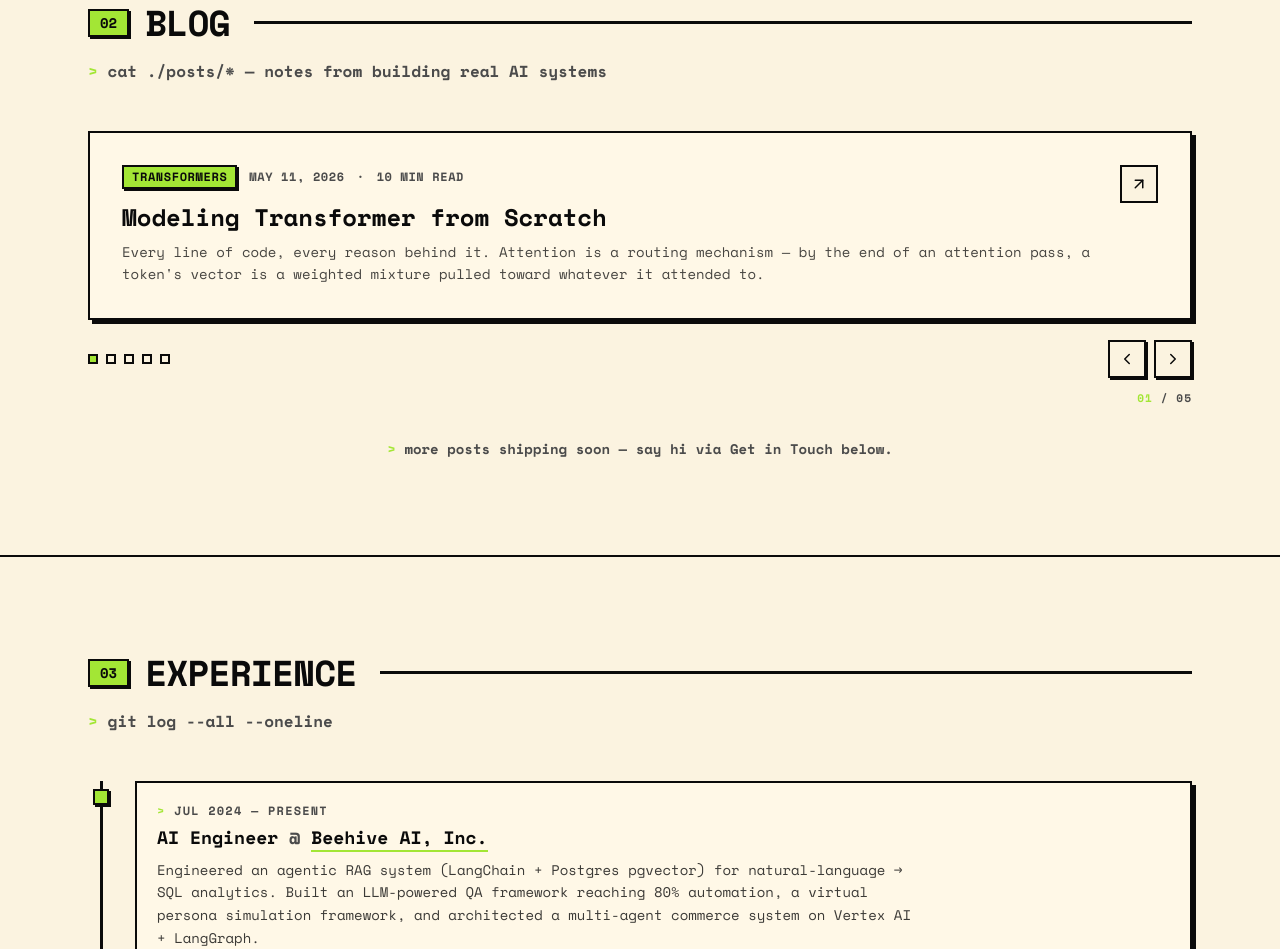
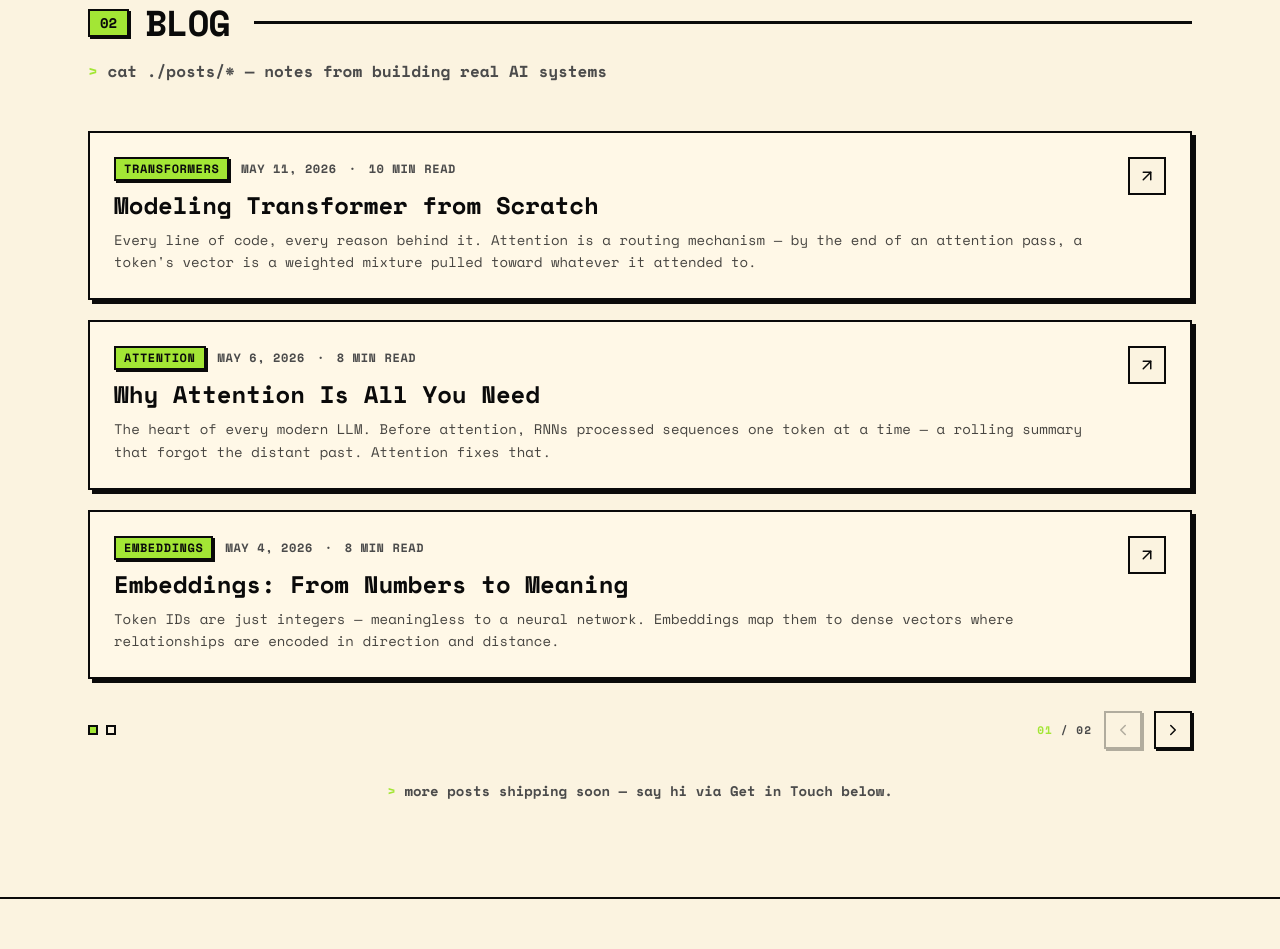
Before and after one commit to kpal002/portfolio, a Next.js app: page / in a window 1280 px wide. Shown: the part 2640-3589 px from the top of the page. Built offline with nearby package versions, Linux system fonts and the light colour scheme.

Commit message:
Blog: show 3 posts per page with pagination

```diff
--- a/app/components/Blog.jsx
+++ b/app/components/Blog.jsx
@@ -1,7 +1,6 @@
 "use client";
 
-// Blog — horizontal scrolling card carousel (monochrome + lime).
-// Cards scroll left/right with prev/next buttons and a dot indicator.
+// Blog — paginated grid, 3 posts per page (monochrome + lime).
 // Drop real article URLs into lib/content.js → blogPosts.
 
 import { useState } from "react";
@@ -9,13 +8,13 @@ import { ArrowUpRight, ChevronLeft, ChevronRight } from "lucide-react";
 import SectionHeading from "./SectionHeading";
 import { blogPosts } from "@/lib/content";
 
+const PER_PAGE = 3;
+
 export default function Blog() {
-  const [index, setIndex] = useState(0);
+  const totalPages = Math.ceil(blogPosts.length / PER_PAGE);
+  const [page, setPage] = useState(0);
 
-  const prev = () => setIndex((i) => (i === 0 ? blogPosts.length - 1 : i - 1));
-  const next = () => setIndex((i) => (i === blogPosts.length - 1 ? 0 : i + 1));
-
-  const post = blogPosts[index];
+  const posts = blogPosts.slice(page * PER_PAGE, page * PER_PAGE + PER_PAGE);
 
   return (
     <section id="blog" className="scroll-mt-24 border-t-2 border-ink py-24">
@@ -26,18 +25,19 @@ export default function Blog() {
           subtitle="cat ./posts/* — notes from building real AI systems"
         />
 
-        <div className="relative">
-          {/* Card */}
+        {/* Post list */}
+        <div className="grid gap-5">
+          {posts.map((post) => (
             <a
               key={post.title}
               href={post.href}
               target="_blank"
               rel="noopener noreferrer"
-            className="group flex flex-col gap-4 border-2 border-ink bg-surface p-8 shadow-brutal transition hover:-translate-x-0.5 hover:-translate-y-0.5 hover:shadow-brutal-lg sm:flex-row sm:items-start sm:justify-between"
+              className="group flex flex-col gap-3 border-2 border-ink bg-surface p-6 shadow-brutal transition hover:-translate-x-0.5 hover:-translate-y-0.5 hover:bg-accent hover:shadow-brutal-lg sm:flex-row sm:items-start sm:justify-between sm:gap-6"
             >
               <div className="flex-1">
-              <div className="mb-3 flex flex-wrap items-center gap-3 text-xs font-bold uppercase tracking-wider text-muted">
-                <span className="border-2 border-ink bg-accent px-2 py-0.5 text-ink shadow-brutal-sm">
+                <div className="mb-2 flex flex-wrap items-center gap-3 text-xs font-bold uppercase tracking-wider text-muted">
+                  <span className="border-2 border-ink bg-accent px-2 py-0.5 text-ink shadow-brutal-sm group-hover:bg-ink group-hover:text-accent">
                     {post.tag}
                   </span>
                   <span>{post.date}</span>
@@ -55,49 +55,52 @@ export default function Blog() {
                 <ArrowUpRight size={18} />
               </div>
             </a>
+          ))}
+        </div>
 
-          {/* Prev / Next buttons */}
-          <div className="mt-5 flex items-center justify-between">
+        {/* Pagination — only show if more than one page */}
+        {totalPages > 1 && (
+          <div className="mt-8 flex items-center justify-between">
             {/* Dot indicators */}
             <div className="flex items-center gap-2">
-              {blogPosts.map((_, i) => (
+              {Array.from({ length: totalPages }).map((_, i) => (
                 <button
                   key={i}
-                  onClick={() => setIndex(i)}
-                  aria-label={`Go to post ${i + 1}`}
+                  onClick={() => setPage(i)}
+                  aria-label={`Page ${i + 1}`}
                   className={`h-2.5 w-2.5 border-2 border-ink transition-all ${
-                    i === index ? "bg-accent" : "bg-bg hover:bg-ink/20"
+                    i === page ? "bg-accent" : "bg-bg hover:bg-ink/20"
                   }`}
                 />
               ))}
             </div>
 
-            {/* Arrow buttons */}
-            <div className="flex gap-2">
+            {/* Arrows + counter */}
+            <div className="flex items-center gap-3">
+              <span className="text-[11px] font-bold uppercase tracking-widest text-muted">
+                <span className="text-accent">{String(page + 1).padStart(2, "0")}</span>
+                {" / "}
+                {String(totalPages).padStart(2, "0")}
+              </span>
               <button
-                onClick={prev}
-                aria-label="Previous post"
-                className="border-2 border-ink bg-bg p-2 font-bold shadow-brutal-sm transition hover:bg-accent hover:-translate-x-0.5 hover:-translate-y-0.5"
+                onClick={() => setPage((p) => Math.max(0, p - 1))}
+                disabled={page === 0}
+                aria-label="Previous page"
+                className="border-2 border-ink bg-bg p-2 shadow-brutal-sm transition hover:bg-accent hover:-translate-x-0.5 hover:-translate-y-0.5 disabled:opacity-30 disabled:cursor-not-allowed"
               >
                 <ChevronLeft size={18} />
               </button>
               <button
-                onClick={next}
-                aria-label="Next post"
-                className="border-2 border-ink bg-bg p-2 font-bold shadow-brutal-sm transition hover:bg-accent hover:-translate-x-0.5 hover:-translate-y-0.5"
+                onClick={() => setPage((p) => Math.min(totalPages - 1, p + 1))}
+                disabled={page === totalPages - 1}
+                aria-label="Next page"
+                className="border-2 border-ink bg-bg p-2 shadow-brutal-sm transition hover:bg-accent hover:-translate-x-0.5 hover:-translate-y-0.5 disabled:opacity-30 disabled:cursor-not-allowed"
               >
                 <ChevronRight size={18} />
               </button>
             </div>
           </div>
-
-          {/* Counter */}
-          <p className="mt-3 text-right text-[11px] font-bold uppercase tracking-widest text-muted">
-            <span className="text-accent">{String(index + 1).padStart(2, "0")}</span>
-            {" / "}
-            {String(blogPosts.length).padStart(2, "0")}
-          </p>
-        </div>
+        )}
 
         {/* Footer */}
         <p className="mt-8 text-center text-sm font-bold text-muted">
```
Lines whose indentation alone changed are shown as unchanged.
